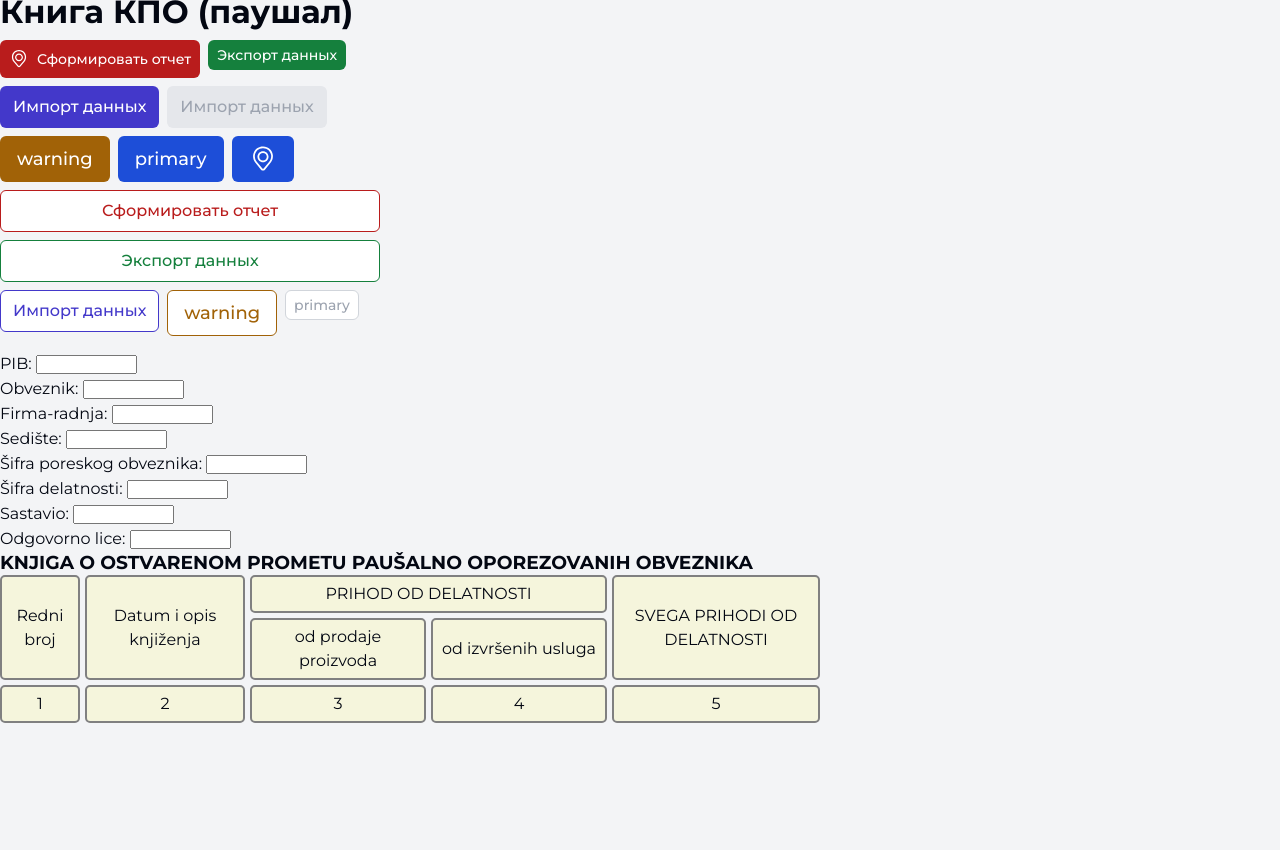
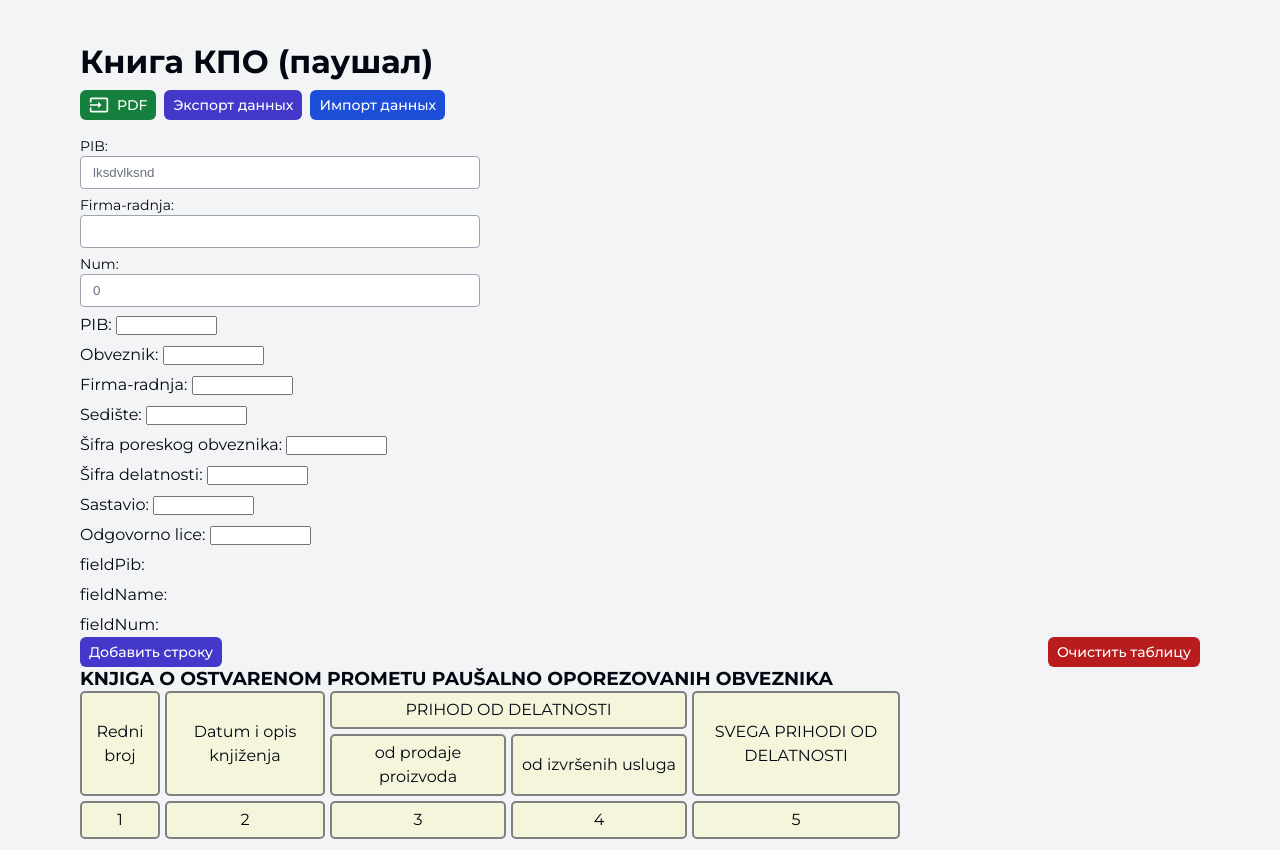
Before and after one commit to gudrum1983/turnover-ledger, a Vue app: page / in a window 1280 px wide. Before the commit the page ends 800 px from the top, so only its background shows below. Built offline with nearby package versions, Linux system fonts and the light colour scheme.

Commit message:
Создать контролируемый инпут с задержкой и записью по потере фокуса

```diff
--- a/src/app/App.vue
+++ b/src/app/App.vue
@@ -6,12 +6,24 @@ import ReportTable from '@/widgets/report/ReportTable.vue'
 </script>
 
 <template>
-  <div>
+  <div class="App">
     <AppHeader msg="Книга КПО (паушал)" />
-    <ReportActions />
-    <ReportMetaForm />
-    <ReportTable />
+    <main class="App_Main Container">
+      <ReportActions />
+      <ReportMetaForm />
+      <ReportTable />
+    </main>
   </div>
 </template>
 
-<style scoped></style>
+<style scoped>
+.App {
+  width: 100%;
+  margin: 50px auto;
+}
+
+.App_Main {
+  display: flex;
+  flex-direction: column;
+}
+</style>
--- a/src/app/AppHeader.vue
+++ b/src/app/AppHeader.vue
@@ -5,7 +5,7 @@ defineProps<{
 </script>
 
 <template>
-  <header class="AppHeader">
+  <header class="Container">
     <h1>{{ msg }}</h1>
   </header>
 </template>
--- a/src/app/styles/variables.css
+++ b/src/app/styles/variables.css
@@ -75,8 +75,25 @@
   --font-medium-text-sm: 500 14px/20px var(--font-family);
   --font-regular-text-sm: 400 14px/20px var(--font-family);
 
+  /* breakpoints */
+  --bp-sm: 640px;
+  --bp-md: 768px;
+  --bp-lg: 1024px;
+  --bp-xl: 1280px;
+  --bp-2xl: 1536px;
 
+  /* container */
+  --container-max: 100%;
+  --container-gutter: clamp(16px, 3vw, 32px); /* боковые отступы */
+}
 
+@media (min-width: 640px)  { :root { --container-max: 600px; } }
+@media (min-width: 768px)  { :root { --container-max: 720px; } }
+@media (min-width: 1024px) { :root { --container-max: 960px; } }
+@media (min-width: 1280px) { :root { --container-max: 1120px; } }
+@media (min-width: 1536px) { :root { --container-max: 1200px; } }
 
-
+.Container {
+  width: min(100% - (var(--container-gutter) * 2), var(--container-max));
+  margin-inline: auto;
 }
--- /dev/null
+++ b/src/shared/ui/BaseField.vue
@@ -0,0 +1,107 @@
+<script setup lang="ts">
+import { computed, onBeforeUnmount } from 'vue'
+
+type TypeInput = 'text' | 'number'
+
+type Props = {
+  name: string
+  label?: string
+  fullWidth?: boolean
+  type?: TypeInput
+  placeholder?: string
+  modelValue: string | number | null
+  debounceMs?: number
+}
+
+const {
+  label,
+  placeholder,
+  fullWidth = false,
+  type = 'text',
+  name,
+  modelValue,
+  debounceMs = 400,
+} = defineProps<Props>()
+
+const emit = defineEmits<{
+  (e: 'update:modelValue', value: string | number | null): void
+}>()
+
+const classInput = computed(() => [{ BaseButton_fullWidth: fullWidth }])
+
+let t: number | null = null
+
+function clearTimer() {
+  if (t !== null) {
+    window.clearTimeout(t)
+    t = null
+  }
+}
+
+function scheduleEmit(e: Event) {
+  const input = e.target as HTMLInputElement
+  const next = readValue(input)
+
+  clearTimer()
+  t = window.setTimeout(() => {
+    emit('update:modelValue', next)
+    t = null
+  }, debounceMs)
+}
+
+function readValue(input: HTMLInputElement): string | number | null {
+  if (type === 'number') {
+    return Number.isNaN(input.valueAsNumber) ? null : input.valueAsNumber
+  }
+  return input.value
+}
+
+function commitNow(e: Event) {
+  const input = e.target as HTMLInputElement
+  const next = readValue(input)
+
+  clearTimer() // важно: чтобы не было второго эмита после blur
+  emit('update:modelValue', next)
+}
+
+onBeforeUnmount(clearTimer)
+</script>
+
+<template>
+  <label class="BaseField Typo_Caption">
+    {{ label }}
+    <input
+      @input="scheduleEmit"
+      @blur="commitNow"
+      :value="modelValue"
+      class="BaseField_Input"
+      :class="classInput"
+      :type="type"
+      :name="name"
+      :placeholder="placeholder"
+    />
+  </label>
+</template>
+
+<style scoped lang="scss">
+.BaseField {
+  width: 100%;
+  display: flex;
+  flex-direction: column;
+}
+.BaseField_Input {
+  padding: 8px 12px;
+  background: var(--color-background-surface);
+  border: 1px solid var(--color-border-default);
+  border-radius: 4px;
+  color: var(--color-text-default);
+
+  &:hover {
+    border-color: var(--color-border-primary);
+  }
+
+  &::placeholder {
+    color: var(--color-text-placeholder);
+  }
+}
+</style>
--- /dev/null
+++ b/src/shared/ui/icons/IconInput.vue
@@ -0,0 +1,8 @@
+<script setup lang="ts"></script>
+<template>
+  <svg focusable="false" aria-hidden="true" viewBox="0 0 24 24" fill="currentColor">
+    <path
+      d="M21 3.01H3c-1.1 0-2 .9-2 2V9h2V4.99h18v14.03H3V15H1v4.01c0 1.1.9 1.98 2 1.98h18c1.1 0 2-.88 2-1.98v-14c0-1.11-.9-2-2-2M11 16l4-4-4-4v3H1v2h10z"
+    ></path>
+  </svg>
+</template>
--- a/src/widgets/report/ReportActions.vue
+++ b/src/widgets/report/ReportActions.vue
@@ -1,31 +1,16 @@
 <script setup lang="ts">
 import BaseButton from '@/shared/ui/BaseButton.vue'
-import IconLocation from '@/shared/ui/icons/IconLocation.vue'
+import IconInput from '@/shared/ui/icons/IconInput.vue'
 </script>
 
 <template>
   <div class="ReportActions">
-    <BaseButton color="danger" size="sm">
-      <IconLocation style="width: 20px; height: 20px" />
-      Сформировать отчет
-    </BaseButton>
-    <BaseButton color="success" size="xs">Экспорт данных</BaseButton>
-    <BaseButton color="primary">Импорт данных</BaseButton>
-    <BaseButton color="primary" disabled>Импорт данных</BaseButton>
-    <BaseButton color="warning" size="lg">warning</BaseButton>
-    <BaseButton color="info" size="lg">primary</BaseButton>
-    <BaseButton color="info" size="lg" isIconOnly>
-      <template #icon>
-        <IconLocation style="width: 28px; height: 28px" />
-      </template>
-      Сформировать отчет
-    </BaseButton>
-
-    <BaseButton color="danger" variant="outline" fullWidth>Сформировать отчет</BaseButton>
-    <BaseButton color="success" variant="outline" full-width>Экспорт данных</BaseButton>
-    <BaseButton color="primary" variant="outline">Импорт данных</BaseButton>
-    <BaseButton color="warning" variant="outline" size="lg">warning</BaseButton>
-    <BaseButton color="info" variant="outline" size="xs" disabled>primary</BaseButton>
+    <!-- todo - пример как иконку использовать, переделать на актуальную кнопку -->
+    <BaseButton color="success" size="xs">
+      <template #icon><IconInput style="width: 20px; height: 20px" /></template>PDF</BaseButton
+    >
+    <BaseButton color="primary" size="xs">Экспорт данных</BaseButton>
+    <BaseButton color="info" size="xs">Импорт данных</BaseButton>
   </div>
 </template>
 
@@ -37,6 +22,5 @@ import IconLocation from '@/shared/ui/icons/IconLocation.vue'
   gap: 8px;
   padding-block: 16px;
   width: 100%;
-  max-width: 380px;
 }
 </style>
--- a/src/widgets/report/ReportMetaForm.vue
+++ b/src/widgets/report/ReportMetaForm.vue
@@ -1,7 +1,36 @@
-<script setup lang="ts"></script>
+<script setup lang="ts">
+import BaseField from '@/shared/ui/BaseField.vue'
+
+import { ref, watch } from 'vue'
+
+//todo - проверка работы инпутов удалить после создания стора
+// state
+const fieldPib = ref<string | null>(null)
+
+const fieldName = ref<string | null>(null)
+
+const fieldNum = ref<number | null>(null)
+
+// actions
+// просто для проверки в консоле
+watch(fieldPib, (v) => {
+  console.log('fieldPib changed:', v)
+})
+
+watch(fieldName, (v) => {
+  console.log('fieldPib changed:', v)
+})
+
+watch(fieldNum, (v) => {
+  console.log('numberValue changed:', v)
+})
+</script>
 
 <template>
   <div class="ReportMetaForm">
+    <BaseField name="pib" label="PIB:" placeholder="lksdvlksnd" v-model="fieldPib" />
+    <BaseField name="name" label="Firma-radnja:" v-model="fieldName" />
+    <BaseField name="num" type="number" label="Num:" placeholder="0" v-model="fieldNum" />
     <label>PIB: <input type="text" required minlength="4" maxlength="8" size="10" /></label>
     <label>Obveznik: <input type="text" required minlength="4" maxlength="8" size="10" /></label>
     <label>Firma-radnja: <input type="text" required minlength="4" maxlength="8" size="10" /></label>
@@ -10,6 +39,10 @@
     <label>Šifra delatnosti: <input type="text" required minlength="4" maxlength="8" size="10" /></label>
     <label>Sastavio: <input type="text" required minlength="4" maxlength="8" size="10" /></label>
     <label>Odgovorno lice: <input type="text" required minlength="4" maxlength="8" size="10" /></label>
+
+    <div>fieldPib: {{ fieldPib }}</div>
+    <div>fieldName: {{ fieldName }}</div>
+    <div>fieldNum: {{ fieldNum }}</div>
   </div>
 </template>
 
@@ -17,6 +50,7 @@
 .ReportMetaForm {
   display: flex;
   flex-direction: column;
-  gap: 1px;
+  gap: 6px;
+  width: 400px;
 }
 </style>
--- a/src/widgets/report/ReportTable.vue
+++ b/src/widgets/report/ReportTable.vue
@@ -1,7 +1,13 @@
-<script setup lang="ts"></script>
+<script setup lang="ts">
+import BaseButton from '@/shared/ui/BaseButton.vue'
+</script>
 
 <template>
   <div class="ReportTable">
+    <div class="ReportTable__actions">
+      <BaseButton color="primary" size="xs">Добавить строку</BaseButton>
+      <BaseButton color="danger" size="xs">Очистить таблицу</BaseButton>
+    </div>
     <h3>KNJIGA O OSTVARENOM PROMETU PAUŠALNO OPOREZOVANIH OBVEZNIKA</h3>
     <div class="ReportTable__header">
       <div class="ReportTable__col1">Redni broj</div>
@@ -41,6 +47,13 @@
     text-align: center;
   }
 }
+
+.ReportTable__actions {
+  width: 100%;
+  display: flex;
+  justify-content: space-between;
+}
+
 .ReportTable__col1 {
   grid-area: col1;
 }
```
